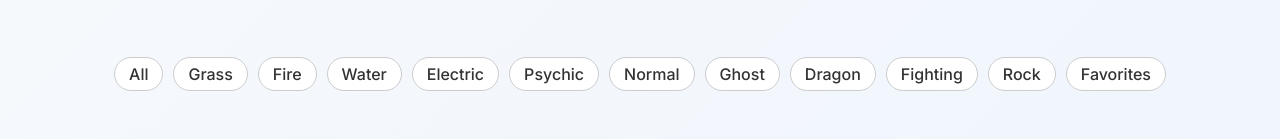
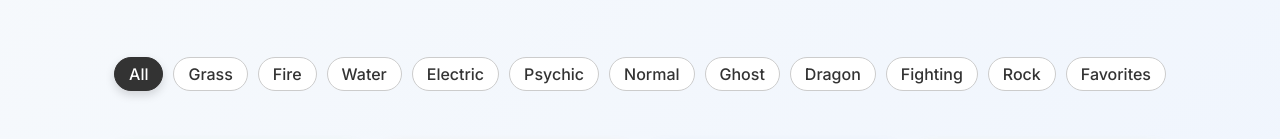
Before and after one commit to webpagearshi/pokemon-react-app, a React (Vite) app: page / in a window 1280 px wide. Shown: the part 135-274 px from the top of the page. Built offline with nearby package versions, Linux system fonts and the light colour scheme.

Commit message:
Update filter buttons

```diff
--- a/src/App.css
+++ b/src/App.css
@@ -37,6 +37,15 @@ h1 {
     3px -3px 0 #2a75bb,
     -3px 3px 0 #2a75bb,
     3px 3px 0 #2a75bb;
+  animation: titleFloat 3s ease-in-out infinite alternate;
+}
+@keyframes titleFloat {
+  from {
+    transform: translateY(0);
+  }
+  to {
+    transform: translateY(-6px);
+  }
 }
 .card {
   padding: 3em;
@@ -156,20 +165,6 @@ h1 {
   margin-bottom: 20px;
 }
 
-.filters button {
-  padding: 6px 14px;
-  border-radius: 20px;
-  border: 1px solid #ccc;
-  background: white;
-  cursor: pointer;
-  font-family: Inter, sans-serif;
-  transition: all 0.2s ease;
-}
-
-.filters button:hover {
-  transform: translateY(-1px);
-}
-
 .active-filters {
   display: flex;
   gap: 8px;
@@ -196,9 +191,12 @@ h1 {
 }
 .filters button:hover {
   background: #f3f3f3;
+  transform: translateY(-1px);
 }
-.active-filter {
+/* Style for selected filter buttons */
+button.active-filter {
   background: #333;
   color: white;
   border: 1px solid #333;
+  box-shadow: 0 4px 10px rgba(0, 0, 0, 0.15);
 }
```
